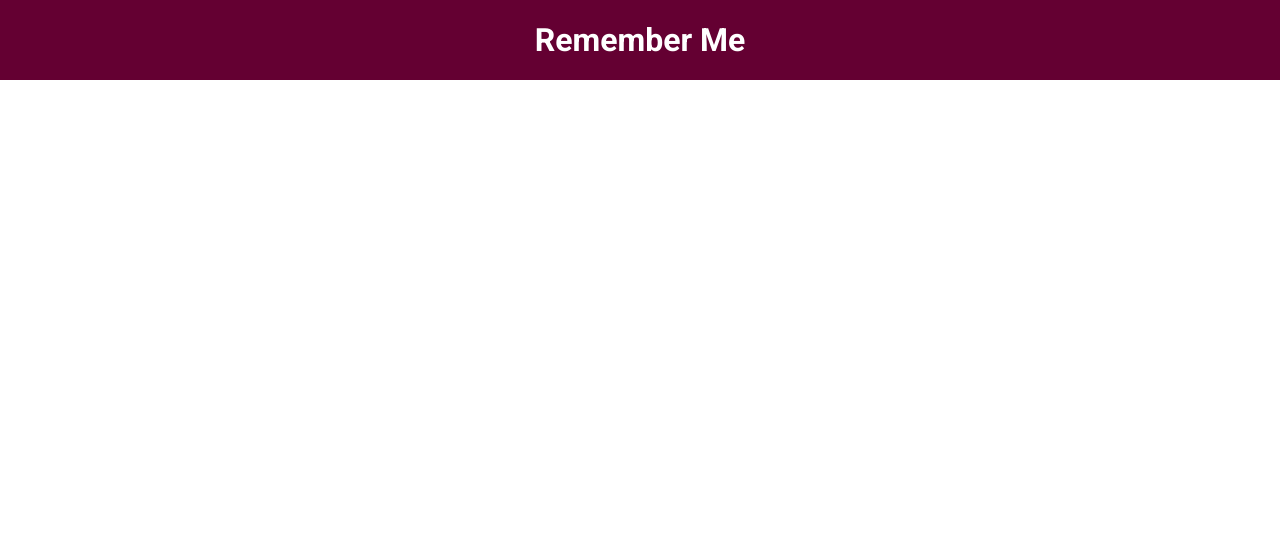
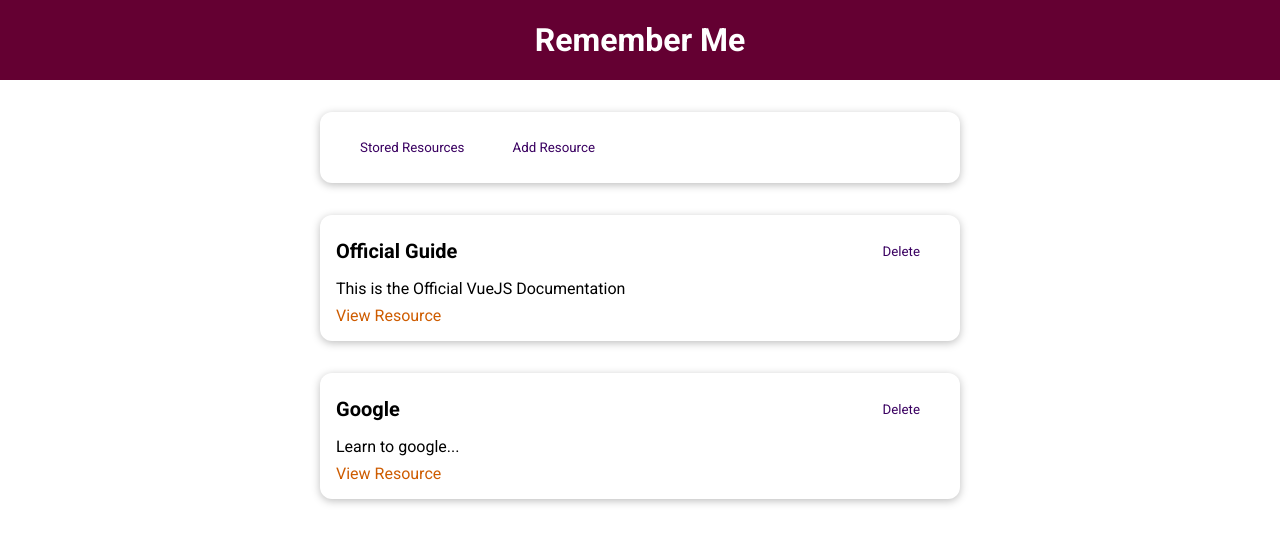
Before and after one commit to itsathefak/Learning-Resources-App-VueJS, a Vue app: page / in a window 1280 px wide. Shown: the top 544 px of the page. Built offline with nearby package versions, Linux system fonts and the light colour scheme.

Commit message:
Adding and Styling tabs

```diff
--- a/src/App.vue
+++ b/src/App.vue
@@ -1,29 +1,15 @@
 <template>
     <the-header title="Remember Me"></the-header>
+    <the-resources></the-resources>
 </template>
 
 <script>
 import TheHeader from './components/layouts/TheHeader.vue';
+import TheResources from './components/learning-resources/TheResources.vue';
+
 export default {
-  components: { TheHeader },
-  data() {
-    return {
-      storedResources: [
-        {
-          id: 'official-guide',
-          title: 'Official Guide',
-          description: 'This is the Official VueJS Documentation',
-          link: 'https://vuejs.org',
-        },
-        {
-          id: 'google',
-          title: 'Google',
-          description: 'Learn to google...',
-          link: 'https://google.com',
-        },
-      ],
-    };
-  },
+  components: { TheHeader, TheResources },
+
 };
 </script>
 
--- a/src/components/learning-resources/StoredResources.vue
+++ b/src/components/learning-resources/StoredResources.vue
@@ -17,7 +17,7 @@
     components:{
     LearningResource
 },
-    props:['resources']
+    inject:['resources']
 }
 </script>
 
--- a/src/components/learning-resources/TheResources.vue
+++ b/src/components/learning-resources/TheResources.vue
@@ -1,31 +1,65 @@
-<!-- To switch between 2 tabs -->
-
 <template>
-    <base-card>
-    <base-button @click="setSelectedTab('stored-resources')">Stored Recources</base-button>
-    <base-button  @click="setSelectedTab('add-resources')">Add Resource</base-button>
-    </base-card>
-    <component :is="selectedTab"></component>
+  <base-card>
+    <base-button
+      @click="setSelectedTab('stored-resources')"
+      :mode="storedResButtonMode"
+      >Stored Resources</base-button
+    >
+    <base-button @click="setSelectedTab('add-resources')"
+    :mode="addResButtonMode"
+    >Add Resource</base-button
+    >
+  </base-card>
+  <component :is="selectedTab"></component>
+  <!-- ✅ Now correctly binds the selected component -->
 </template>
 
 <script>
 import StoredResources from './StoredResources.vue';
 import AddResource from './AddResource.vue';
 
-export default{
-    components:{
-        StoredResources,
-        AddResource
+export default {
+  components: {
+    StoredResources,
+    AddResource,
+  },
+  data() {
+    return {
+      selectedTab: StoredResources, // ✅ Default to StoredResources component
+      storedResources: [
+        {
+          id: 'official-guide',
+          title: 'Official Guide',
+          description: 'This is the Official VueJS Documentation',
+          link: 'https://vuejs.org',
+        },
+        {
+          id: 'google',
+          title: 'Google',
+          description: 'Learn to google...',
+          link: 'https://google.com',
+        },
+      ],
+    };
+  },
+  provide() {
+    return {
+      resources: this.storedResources,
+    };
+  },
+  computed:{
+    storedResButtonMode(){
+        return this.selectedTab === 'stored-resources' ? null : 'flat'
     },
-    data(){
-        return{
-            selectedTab: 'stored-resources'
-        }
+    addResButtonMode(){
+        return this.selectedTab === 'add-resources' ? null : 'flat'
+    }
+  },
+  methods: {
+    setSelectedTab(tab) {
+      this.selectedTab =
+        tab === 'stored-resources' ? StoredResources : AddResource; // ✅ Assign the actual component
     },
-    methods:{
-        setSelectedTab(tab){
-            this.selectedTab = tab;
-        }
-    }
-}
+  },
+};
 </script>
```
